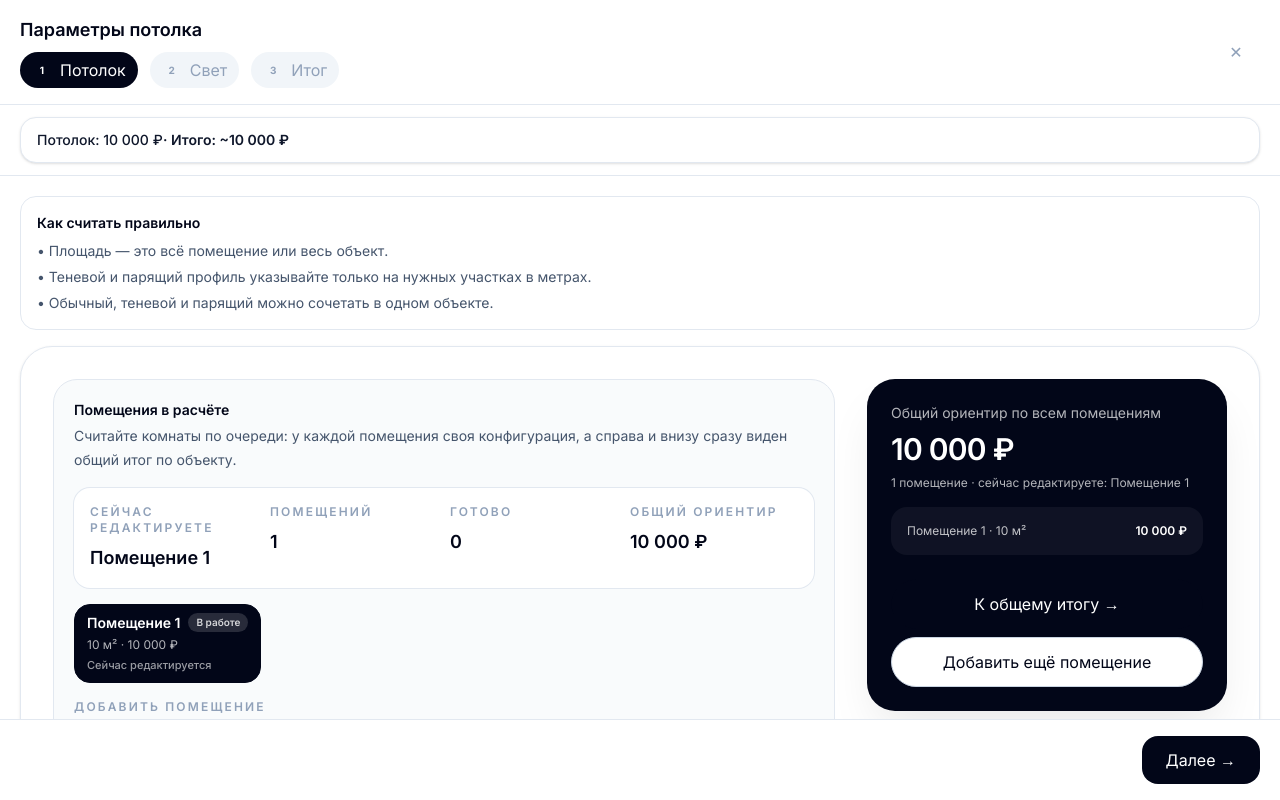
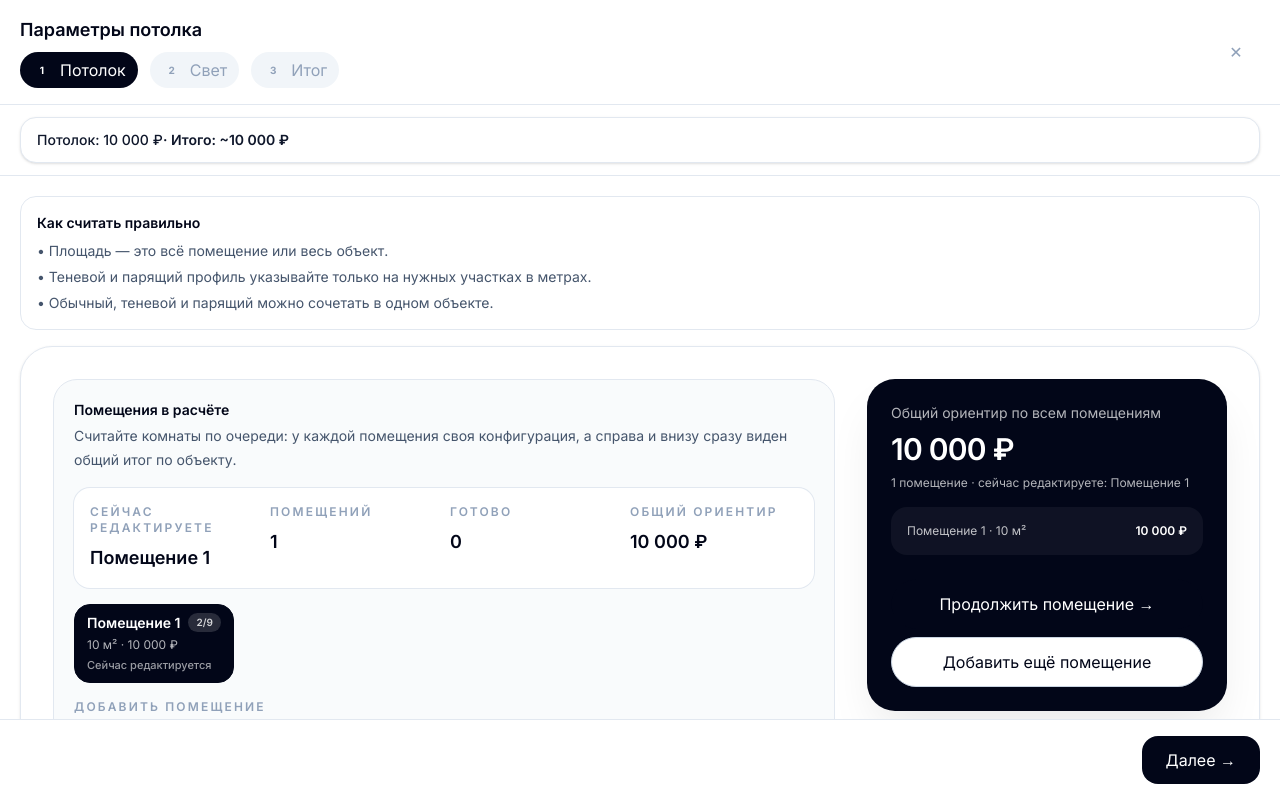
Before and after one commit to svladimirtsk-crypto/nextjs-potolkovo, a Next.js app: page / in a window 1280 px wide. Both pictures are taken after a click on the button "Рассчитать стоимость". Shown: the part 2349-3149 px from the top of the page. Built offline with nearby package versions, Linux system fonts and the light colour scheme.

Commit message:
Refactor room addition logic and progress tracking

```diff
--- a/components/home/price-calculator-client.tsx
+++ b/components/home/price-calculator-client.tsx
@@ -36,6 +36,18 @@ type CompactStepId =
   | "track"
   | "chandeliers"
   | "lights";
+
+const ALL_COMPACT_STEPS: CompactStepId[] = [
+  "area",
+  "ceiling",
+  "shadowProfile",
+  "floatingProfile",
+  "lightLines",
+  "cornice",
+  "track",
+  "chandeliers",
+  "lights",
+];
 
 type RoomConfig = {
   id: string;
@@ -1400,6 +1412,9 @@ export function PriceCalculatorClient({
   const [roomConfirmedMap, setRoomConfirmedMap] = useState<Record<string, Record<CompactStepId, boolean>>>({});
 
   const currentRoomConfirmedState = activeRoomId ? roomConfirmedMap[activeRoomId] : null;
+  const currentRoomPendingStep = compactSteps.find(
+    (step) => !currentRoomConfirmedState?.[step]
+  ) ?? null;
   const isCurrentRoomComplete = Boolean(
     currentRoomConfirmedState && compactSteps.every((step) => currentRoomConfirmedState[step])
   );
@@ -1413,6 +1428,17 @@ export function PriceCalculatorClient({
       const state = roomConfirmedMap[room.id];
       return !(state && compactSteps.every((step) => state[step]));
     }) ?? null;
+  const roomProgressMap = effectiveRooms.reduce<Record<string, { done: number; total: number }>>(
+    (acc, room) => {
+      const state = roomConfirmedMap[room.id];
+      const done = state
+        ? ALL_COMPACT_STEPS.reduce((sum, step) => sum + (state[step] ? 1 : 0), 0)
+        : 0;
+      acc[room.id] = { done, total: ALL_COMPACT_STEPS.length };
+      return acc;
+    },
+    {}
+  );
 
   const getConfirmedStateForBlankRoom = (): Record<CompactStepId, boolean> => ({
     area: false,
@@ -1534,9 +1560,9 @@ export function PriceCalculatorClient({
     applyRoomConfig(room);
   };
 
-  const addRoom = (label?: string) => {
+  const buildBlankRoom = (label?: string): RoomConfig => {
     const nextLabel = label && label !== "Другое" ? label : `Помещение ${roomSequenceRef.current}`;
-    const nextRoom: RoomConfig = {
+    return {
       id: `room-${roomSequenceRef.current}`,
       label: nextLabel,
       area: calculator.areaDefault,
@@ -1561,7 +1587,10 @@ export function PriceCalculatorClient({
       lightsEnabled: false,
       lightsCount: calculator.lights.countDefault,
     };
-
+  };
+
+  const addRoom = (label?: string) => {
+    const nextRoom = buildBlankRoom(label);
     roomSequenceRef.current += 1;
     setRooms((prev) => [...prev, nextRoom]);
     setRoomConfirmedMap((prev) => ({
@@ -1709,6 +1738,8 @@ export function PriceCalculatorClient({
                 {effectiveRooms.map((room) => {
                   const isActive = room.id === activeRoomId;
                   const roomSnapshot = calcRoomSnapshot(room);
+                  const progress = roomProgressMap[room.id] ?? { done: 0, total: ALL_COMPACT_STEPS.length };
+                  const isDone = progress.done === progress.total;
                   return (
                     <button
                       key={room.id}
@@ -1723,13 +1754,13 @@ export function PriceCalculatorClient({
                     >
                       <div className="flex items-start justify-between gap-2">
                         <p className="text-sm font-semibold">{room.label}</p>
-                        {roomConfirmedMap[room.id] && compactSteps.every((step) => roomConfirmedMap[room.id][step]) ? (
+                        {isDone ? (
                           <span className={isActive ? "rounded-full bg-white/15 px-2 py-0.5 text-[10px] font-semibold text-white" : "rounded-full bg-emerald-50 px-2 py-0.5 text-[10px] font-semibold text-emerald-700"}>
                             Готово
                           </span>
                         ) : (
                           <span className={isActive ? "rounded-full bg-white/15 px-2 py-0.5 text-[10px] font-semibold text-white/80" : "rounded-full bg-amber-50 px-2 py-0.5 text-[10px] font-semibold text-amber-700"}>
-                            В работе
+                            {progress.done}/{progress.total}
                           </span>
                         )}
                       </div>
@@ -1782,9 +1813,16 @@ export function PriceCalculatorClient({
                     ? nextIncompleteRoom
                       ? `Комната «${roomLabel}» готова. Можно перейти к следующему помещению или сразу посмотреть общий итог.`
                       : "Все текущие помещения заполнены. Можно добавить ещё одну комнату или перейти к общему итогу."
-                    : "Сначала подтвердите текущие шаги для этой комнаты: площадь, конфигурацию и дополнительные узлы."}
+                    : currentRoomPendingStep
+                      ? `Следующий шаг для комнаты «${roomLabel}»: ${currentRoomPendingStep === "area" ? "площадь" : currentRoomPendingStep === "ceiling" ? "конфигурация потолка" : currentRoomPendingStep === "shadowProfile" ? "теневой профиль" : currentRoomPendingStep === "floatingProfile" ? "парящий профиль" : currentRoomPendingStep === "lightLines" ? "световые линии" : currentRoomPendingStep === "cornice" ? "карниз" : currentRoomPendingStep === "track" ? "трек" : currentRoomPendingStep === "chandeliers" ? "люстры" : "точечные светильники"}.`
+                      : "Сначала подтвердите текущие шаги для этой комнаты: площадь, конфигурацию и дополнительные узлы."}
                 </p>
                 <div className="mt-3 flex flex-wrap gap-2">
+                  {!isCurrentRoomComplete && currentRoomPendingStep ? (
+                    <Button type="button" onClick={() => openStep(currentRoomPendingStep)}>
+                      Продолжить помещение →
+                    </Button>
+                  ) : null}
                   {isCurrentRoomComplete && nextIncompleteRoom ? (
                     <Button type="button" variant="secondary" onClick={() => switchToRoom(nextIncompleteRoom.id)}>
                       К следующей комнате →
@@ -2620,8 +2658,28 @@ export function PriceCalculatorClient({
             ) : null}
 
             <div className="mt-6 space-y-2">
-              <Button type="button" className="w-full" onClick={onPrimaryCtaClick ?? (() => scrollToAction())}>
-                {isRoomScopeMulti ? "К общему итогу →" : homepage.price.primaryCtaLabel}
+              <Button
+                type="button"
+                className="w-full"
+                onClick={
+                  isRoomScopeMulti
+                    ? isCurrentRoomComplete
+                      ? (nextIncompleteRoom
+                          ? () => switchToRoom(nextIncompleteRoom.id)
+                          : onPrimaryCtaClick ?? (() => scrollToAction()))
+                      : currentRoomPendingStep
+                        ? () => openStep(currentRoomPendingStep)
+                        : undefined
+                    : onPrimaryCtaClick ?? (() => scrollToAction())
+                }
+              >
+                {isRoomScopeMulti
+                  ? isCurrentRoomComplete
+                    ? nextIncompleteRoom
+                      ? "К следующей комнате →"
+                      : "К общему итогу →"
+                    : "Продолжить помещение →"
+                  : homepage.price.primaryCtaLabel}
               </Button>
               {isRoomScopeMulti ? (
                 <Button type="button" variant="secondary" className="w-full" onClick={() => addRoom()}>
@@ -2644,8 +2702,28 @@ export function PriceCalculatorClient({
                 {formatCurrency(displayTotal)} ₽
               </p>
             </div>
-            <Button type="button" className="whitespace-nowrap shrink-0" onClick={onPrimaryCtaClick ?? (() => scrollToAction())}>
-              {isRoomScopeMulti ? "Итог по объекту →" : homepage.price.primaryCtaLabel}
+            <Button
+              type="button"
+              className="whitespace-nowrap shrink-0"
+              onClick={
+                isRoomScopeMulti
+                  ? isCurrentRoomComplete
+                    ? (nextIncompleteRoom
+                        ? () => switchToRoom(nextIncompleteRoom.id)
+                        : onPrimaryCtaClick ?? (() => scrollToAction()))
+                    : currentRoomPendingStep
+                      ? () => openStep(currentRoomPendingStep)
+                      : undefined
+                  : onPrimaryCtaClick ?? (() => scrollToAction())
+              }
+            >
+              {isRoomScopeMulti
+                ? isCurrentRoomComplete
+                  ? nextIncompleteRoom
+                    ? "Следующая комната →"
+                    : "Итог по объекту →"
+                  : "Продолжить →"
+                : homepage.price.primaryCtaLabel}
             </Button>
           </div>
         </div>
```
